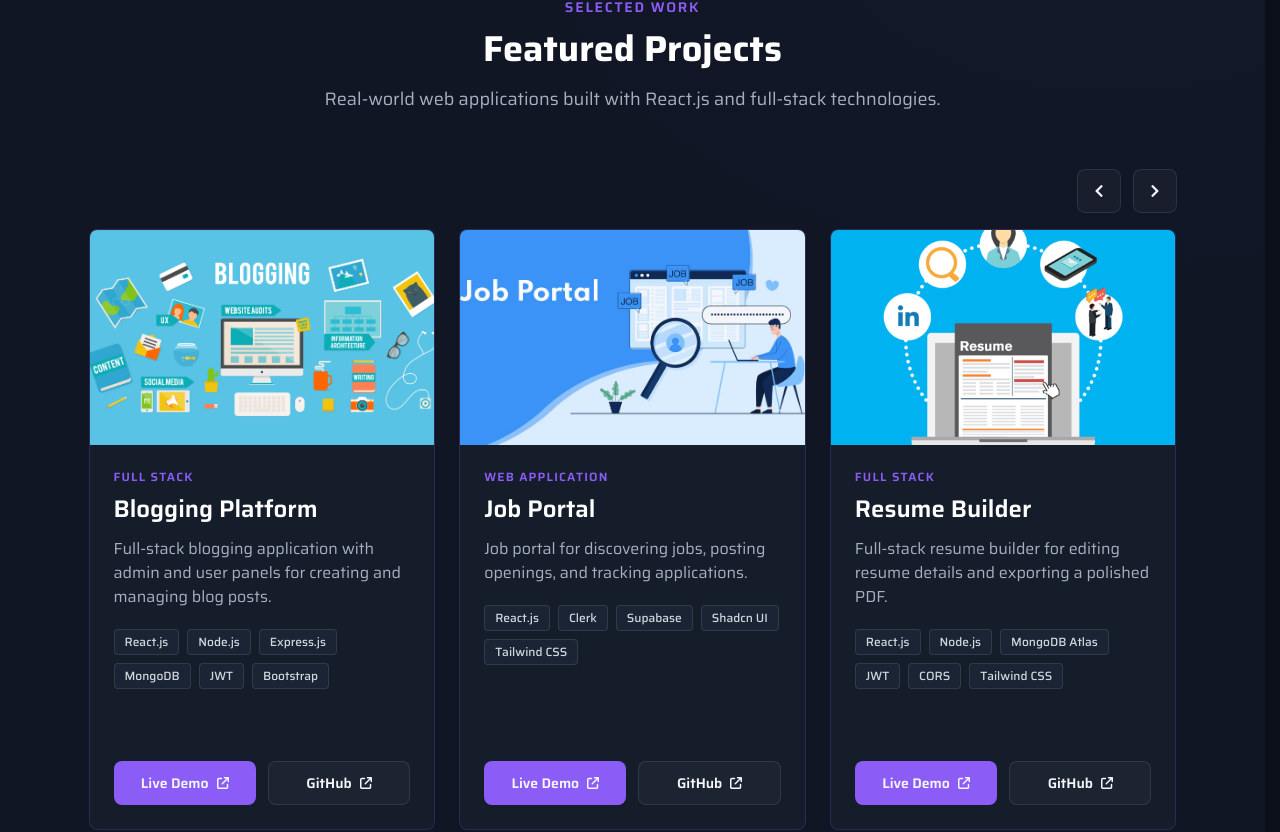
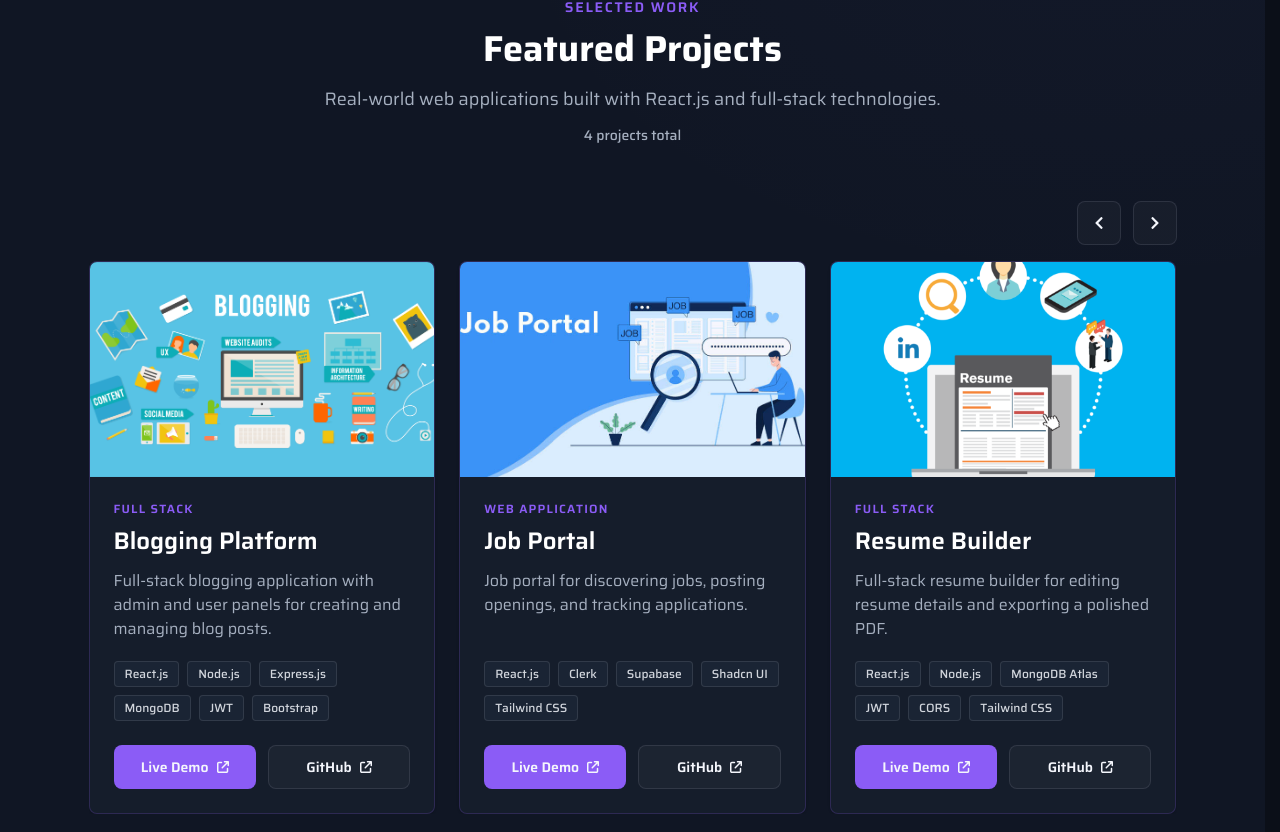
Before and after one commit to Aditya-Ranjan08/My-Portfolio, a React (Vite) app: page / in a window 1280 px wide. Shown: the part 2240-3072 px from the top of the page. Built offline with nearby package versions, Linux system fonts and the light colour scheme.

Commit message:
Update projects carousel and cards

```diff
--- a/src/components/ProjectCard.jsx
+++ b/src/components/ProjectCard.jsx
@@ -39,7 +39,7 @@ const ProjectCard = ({ title, category, description, image, tech = [], demo, cod
                 <h3 className="text-xl font-semibold text-white sm:text-2xl">
                     {projectTitle}
                 </h3>
-                <p className="mt-3 text-sm leading-6 text-gray-400 sm:text-base">
+                <p className="mt-3 h-[4.5rem] overflow-hidden text-ellipsis text-sm leading-6 text-gray-400 line-clamp-3 sm:text-base">
                     {description}
                 </p>
 
--- a/src/components/Projects.jsx
+++ b/src/components/Projects.jsx
@@ -31,6 +31,9 @@ const Projects = () => {
           <p className="mx-auto mt-4 max-w-2xl text-base leading-7 text-gray-400 sm:text-lg">
             Real-world web applications built with React.js and full-stack technologies.
           </p>
+          <p className="mt-3 text-sm font-medium text-gray-400" aria-live="polite">
+            {projects.length} {projects.length === 1 ? "project" : "projects"} total
+          </p>
         </div>
 
         <div className="mb-4 flex justify-end gap-3">
@@ -60,7 +63,7 @@ const Projects = () => {
           role="region"
           aria-label="Featured projects"
           tabIndex={0}
-          className="projects-scroll mx-auto flex max-w-6xl snap-x snap-mandatory gap-5 overflow-x-auto sm:gap-6"
+          className="projects-scroll mx-auto flex max-w-6xl snap-x snap-mandatory gap-5 overflow-x-hidden sm:gap-6"
         >
           {projects.map((project, index) => (
             <div
```
